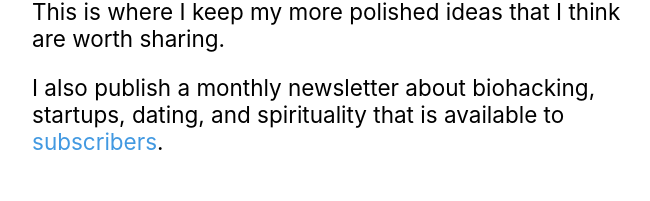
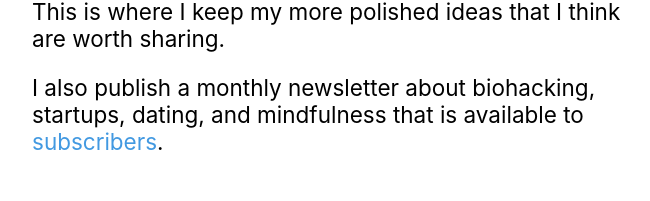
Before and after one commit to csampersand/chris-blog, a Next.js app: page / in a window 1280 px wide. Shown: the part 331-532 px from the top of the page, without its empty margins (302-952 px from the left). Built offline with nearby package versions, Linux system fonts and the light colour scheme; what @tailwindcss/ui would draw is missing.

Commit message:
Phrasing

```diff
--- a/pages/index.js
+++ b/pages/index.js
@@ -21,7 +21,7 @@ export default function Home({ allPostsData }) {
         </p>
         <p>
           I also publish a monthly newsletter about biohacking, startups,
-          dating, and spirituality that is available to{' '}
+          dating, and mindfulness that is available to{' '}
           <Link href="/subscribe">
             <a className="text-blue-500 hover:underline"> subscribers</a>
           </Link>
```
